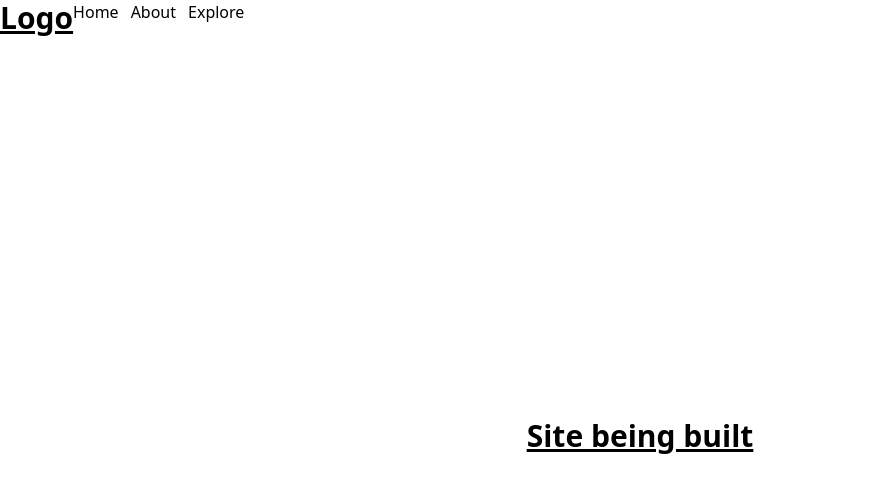
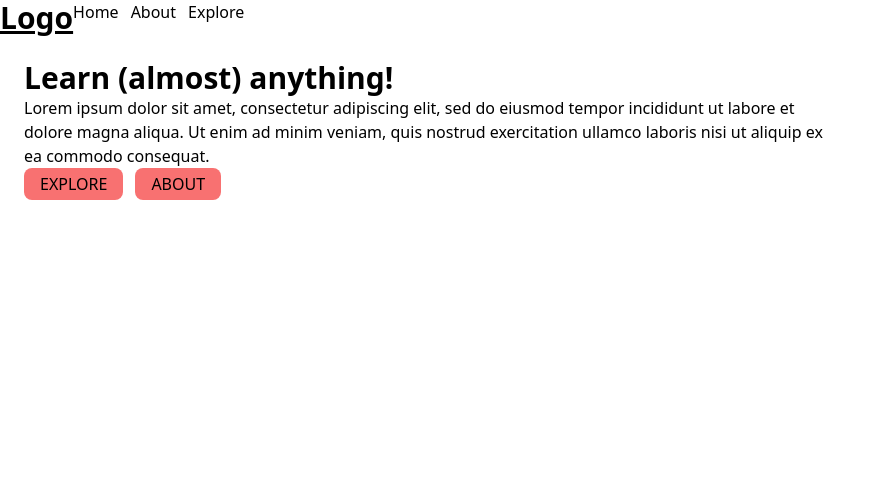
Before and after one commit to SchoolOfCode/bc13_final-project_front-end-zen-coders, a Next.js app: page / in a window 1280 px wide. Shown: the top 492 px of the page, without its empty margins (0-886 px from the left). Built offline with nearby package versions, Linux system fonts and the light colour scheme.

Commit message:
homepage
start writing the home page

```diff
--- a/pages/index.js
+++ b/pages/index.js
@@ -1,16 +1,17 @@
 //* Description: This is the home page of the site
 
 // Import statements
-import React from 'react';
-import Head from 'next/head';
-import Image from 'next/image';
-import { Inter } from '@next/font/google';
-import '../styles/Home.module.css';
+import React from "react";
+import Link from "next/link";
+import Head from "next/head";
+import Image from "next/image";
+import { Inter } from "@next/font/google";
+import "../styles/Home.module.css";
 
 // Component imports
-import Navbar from '../components/Navbar/Navbar';
+import Navbar from "../components/Navbar/Navbar";
 
-const inter = Inter({ subsets: ['latin'] });
+const inter = Inter({ subsets: ["latin"] });
 
 // Home component
 export default function Home() {
@@ -24,9 +25,23 @@ export default function Home() {
       </Head>
       <main>
         <Navbar />
-        <h1 className="text-3xl font-bold underline flex justify-center items-center h-screen">
-          Site being built
-        </h1>
+        <div className="flex-col items-center justify-center w-2/3 p-6">
+          <h1 className="text-3xl font-bold">Learn (almost) anything!</h1>
+          <p>
+            Lorem ipsum dolor sit amet, consectetur adipiscing elit, sed do
+            eiusmod tempor incididunt ut labore et dolore magna aliqua. Ut enim
+            ad minim veniam, quis nostrud exercitation ullamco laboris nisi ut
+            aliquip ex ea commodo consequat.
+          </p>
+          <div className="flex gap-3 ">
+            <Link className="py-1 px-4 bg-red-400 rounded-lg" href="/explore">
+              EXPLORE
+            </Link>
+            <Link className="py-1 px-4 bg-red-400 rounded-lg" href="/about">
+              ABOUT
+            </Link>
+          </div>
+        </div>
       </main>
     </>
   );
```
